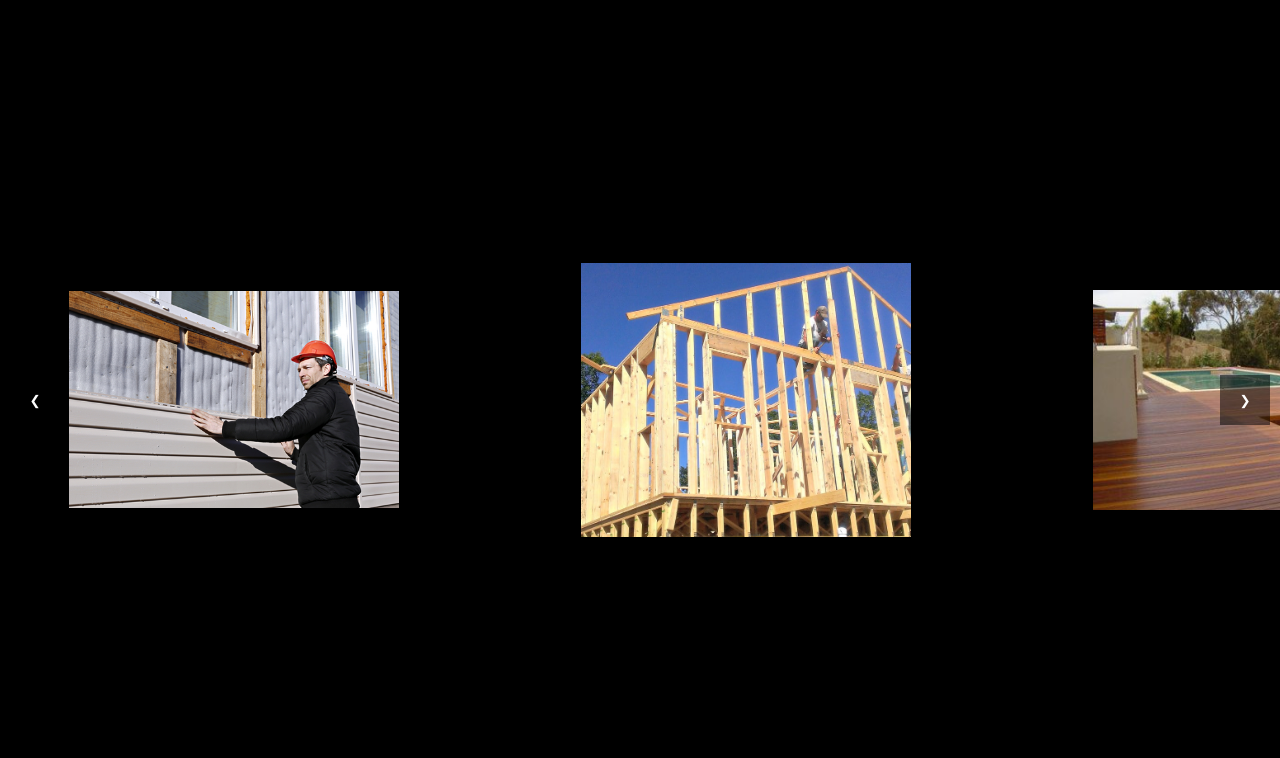
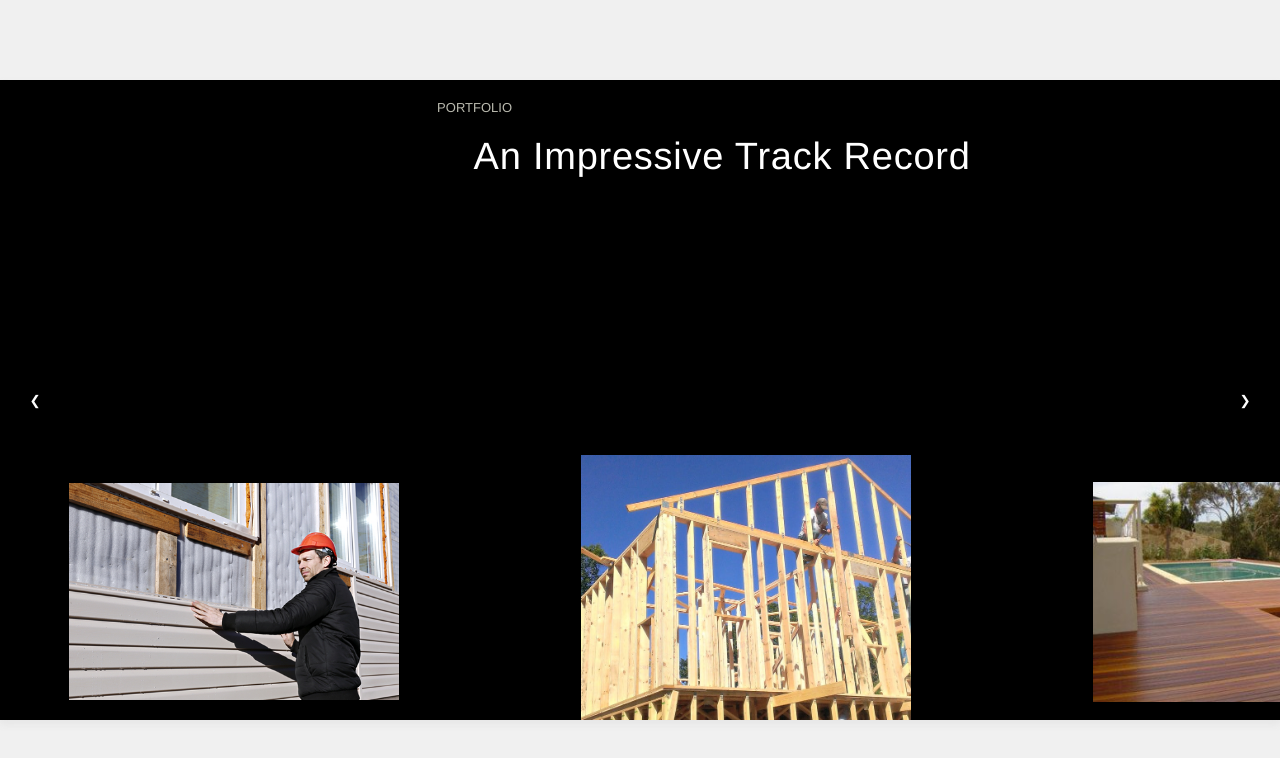
Before and after one commit to a1819644/Minash-s-Web, a plain HTML site: page testfile/index.html in a window 1280 px wide. Drawn offline with Linux system fonts and the light colour scheme.

Commit message:
added "title" in project

```diff
--- a/testfile/index.html
+++ b/testfile/index.html
@@ -10,6 +10,8 @@
 
 <body>
     <div class="slider-container">
+        <div class="portfolio-heading">Portfolio</div>
+        <h3 class="title">An Impressive Track Record</h3>
         <button class="nav prev" onclick="showPrevSlide()">&#10094;</button>
         <div class="slider">
             <div class="slides">
--- a/testfile/styles.css
+++ b/testfile/styles.css
@@ -11,10 +11,11 @@ body {
 .slider-container {
     position: relative;
     width: 100%;
-        /* Adjust to cover half of the screen */
+    /* Adjust to cover half of the screen */
     max-width: 100%;
-    /* height: 80vh; */
     overflow: hidden;
+    height: 80%;
+    margin: 0 auto;
     box-shadow: 0 4px 8px rgba(133, 133, 133, 0.1);
     background-color: black;
     /* margin: auto; */
@@ -24,8 +25,7 @@ body {
     display: flex;
     overflow: hidden;
     width: 100%;
-
-    position: relative;
+    position: absolute;
     /* Ensure relative positioning for proper z-index handling */
 }
 
@@ -48,25 +48,80 @@ body {
 }
 
 .slide {
+    position: relative;
+    display: block;
+    box-sizing: border-box;
+        /* -webkit-user-select: none; */
+        /* -moz-user-select: none; */
+        /* -ms-user-select: none; */
+        /* user-select: none; */
+        /* -webkit-touch-callout: none; */
+        /* -khtml-user-select: none; */
+        /* -ms-touch-action: pan-y; */
+        /* touch-action: pan-y; */
+        /* -webkit-tap-highlight-color: transparent; */
+
     width: 90%;
     height: 1000px;
     /* Ensure slide takes up full height of parent */
     background-size: 85%;
     background-position: center;
     background-repeat: no-repeat;
-    /* display: flex; */
+    display: flex;
     /* Use flexbox to center content vertically */
     justify-content: center;
     /* Center content horizontally */
     align-items: center;
     /* Center content vertically */
-    /* max-height: 90%; */
+    max-height: 90%;
     /* Ensure slide does not exceed parent height */
-    padding: 40px;
+    /* padding: 40px; */
     /* Adjust padding as needed */
-    box-sizing: border-box
+    /* box-sizing: border-box */
 }
+.portfolio-heading {
+    /* top: 10px;
+    left: 100%;
+    margin: 0 0 7px;
+    font-family: Raleway, Helvetica, sans-serif;
+    font-style: normal;
+    font-weight: 500;
+    font-size: 13px;
+    line-height: 35px;
+    letter-spacing: .02em;
+    text-transform: uppercase;
+        color: #9a9a95;
+         */
 
+    top: 10px;
+    right: 60%;
+    font-family: Raleway, Helvetica, sans-serif;
+    position: absolute;
+    margin: 0 0 7px;
+    text-transform: uppercase;
+    font-style: normal;
+    font-weight: 500;
+    font-size: 13px;
+    line-height: 35px;
+    color: #babaaf;
+    z-index: 2;
+    text-shadow: 2px 2px 4px rgba(0, 0, 0, 0.5);
+}
+.title{
+    font-family: Raleway, Helvetica, sans-serif;
+    top: 40px;
+    left: 37%;
+    position: relative;
+    margin: 0 0 7px;
+    padding-top: 17px;
+    font-weight: 300;
+    font-size: 38px;
+    line-height: 1;
+    letter-spacing: .02em;
+    text-transform: capitalize;
+    color: #fff;
+
+}
 .nav {
     position: absolute;
     top: 50%;
```
